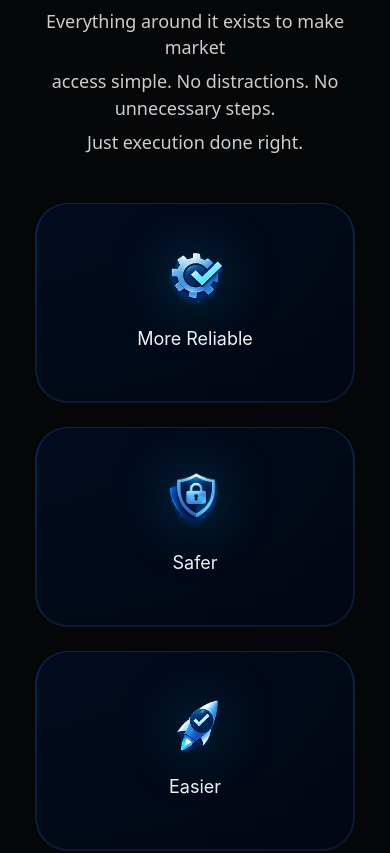
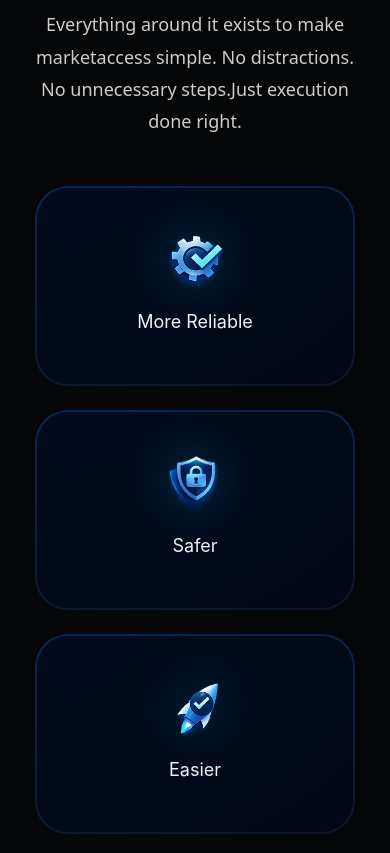
Before and after one commit to AbdullahMazher1/fuutura, a Next.js app: page /international in a window 390 px wide. Shown: the part 1260-2113 px from the top of the page. Built offline with nearby package versions, Linux system fonts and the light colour scheme.

Commit message:
added some deleted things and b2b folder dd

```diff
--- a/src/components/international/Fuutura.jsx
+++ b/src/components/international/Fuutura.jsx
@@ -1,7 +1,6 @@
 "use client";
 
 import React, { useState, useEffect } from "react";
-// Import the hook from the library
 import { useInView } from "react-intersection-observer";
 
 /* ================= CARD SHELL ================= */
@@ -19,7 +18,6 @@ function CardShell({
         className,
       ].join(" ")}
     >
-
       <div
         className="h-full w-full rounded-[31px] overflow-hidden"
         style={{
@@ -47,6 +45,7 @@ function StackCard({
   isFirstDeck = false,
   scale = 1,
   isMobile = false,
+  delay = 0,
 }) {
   const getTransform = () => {
     return `translateX(${(isOpen ? openX : closedX) * scale}px) translateY(-50%)`;
@@ -56,12 +55,19 @@ function StackCard({
     <div
       className={
         isMobile
-          ? "relative w-full max-w-[320px] mx-auto"
+          ? "relative w-full max-w-[320px] mx-auto transition-all duration-700 ease-out"
           : "absolute right-0 top-1/2 transition-all duration-[900ms] ease-[cubic-bezier(0.22,1,0.36,1)]"
       }
       style={
         isMobile
-          ? { height: "200px" }
+          ? {
+              height: "200px",
+              opacity: isOpen ? 1 : 0,
+              transform: isOpen
+                ? "translateY(0px)"
+                : "translateY(-40px)",
+              transitionDelay: `${delay}ms`,
+            }
           : {
               width: `${width * scale}px`,
               height: `${height * scale}px`,
@@ -96,16 +102,10 @@ function Fuutura() {
   const [scale, setScale] = useState(1);
   const [isMobile, setIsMobile] = useState(false);
 
-  // Setup the Intersection Observer
-  // threshold: 0.2 means trigger 'inView' when 20% visible
-  // We use the inView boolean directly to control the 'open' state
   const { ref, inView } = useInView({
-    threshold: [0.1, 0.2], // We track both 10% and 20%
-    initialInView: false,
+    threshold: 0.1,
   });
 
-  // Derived state: Open if inView (at 20% threshold)
-  // To strictly meet "10% out of view go back", we calculate it based on the hook's entry/exit
   const isOpen = inView;
 
   useEffect(() => {
@@ -124,12 +124,11 @@ function Fuutura() {
 
   return (
     <section
-      ref={ref} // Attach observer to the section
+      ref={ref}
       className="relative w-full bg-[#050608] py-16 lg:py-24 overflow-x-hidden"
     >
       <div className="mx-auto max-w-[1440px] px-6 lg:px-12">
         <div className="grid items-center gap-12 lg:gap-16 lg:grid-cols-12">
-
           {/* ================= LEFT TEXT ================= */}
           <div className="lg:col-span-5 text-center lg:text-left">
             <h2 className="font-futura text-3xl sm:text-4xl md:text-5xl lg:text-[56px] leading-[1.05] text-white">
@@ -140,17 +139,22 @@ function Fuutura() {
               Fuutura is built for friction free market access.
             </p>
 
-            <div className="mt-8 lg:mt-10 space-y-2 text-lg sm:text-xl lg:text-[22px] leading-[1.45] text-white/80">
-              <p>Everything around it exists to make market</p>
-              <p>access simple. No distractions. No unnecessary steps.</p>
-              <p>Just execution done right.</p>
+            <div className="mt-8 lg:mt-6 text-lg sm:text-xl lg:text-[22px] leading-[1.8] text-white/80">
+              <p>
+                Everything around it exists to make market
+                <br className="hidden lg:block" />
+                access simple. No distractions. No unnecessary steps.
+                <br className="hidden lg:block" />
+                Just execution done right.
+              </p>
             </div>
           </div>
 
           {/* ================= RIGHT CARDS ================= */}
           <div className="lg:col-span-7 flex justify-center lg:justify-end">
             <div
-              className={`relative w-full ${isMobile ? "flex flex-col items-center gap-6" : ""
+              className={`relative w-full ${
+                isMobile ? "flex flex-col items-center gap-6" : ""
               }`}
               style={
                 isMobile
@@ -160,7 +164,6 @@ function Fuutura() {
                       width: `${760 * scale}px`,
                     }
               }
-            // Hover events removed as requested
             >
               {isMobile ? (
                 <>
@@ -168,16 +171,22 @@ function Fuutura() {
                     label="More Reliable"
                     imgSrc="/Images/setting.png"
                     isMobile={true}
+                    isOpen={isOpen}
+                    delay={0}
                   />
                   <StackCard
                     label="Safer"
                     imgSrc="/Images/sheildlock.png"
                     isMobile={true}
+                    isOpen={isOpen}
+                    delay={150}
                   />
                   <StackCard
                     label="Easier"
                     imgSrc="/Images/rocket.png"
                     isMobile={true}
+                    isOpen={isOpen}
+                    delay={300}
                   />
                 </>
               ) : (
--- a/src/components/international/FuuturaUsage.jsx
+++ b/src/components/international/FuuturaUsage.jsx
@@ -68,9 +68,11 @@ const FuuturaUsage = () => {
       {/* ===== VIDEO (DESKTOP ONLY) ===== */}
       <video
         ref={videoRef}
-        className="absolute inset-0 w-full h-full object-cover brightness-125 contrast-110 hidden lg:block"
+        className="absolute inset-0 w-full h-full object-cover brightness-125 contrast-110"
         src="/beam.mp4"
+        autoPlay
         muted
+        loop
         playsInline
         preload="auto"
       />
@@ -141,30 +143,7 @@ const FuuturaUsage = () => {
             <div className="hidden lg:block" />
 
             {/* ===== RIGHT ===== */}
-            {/* <div
-              className="pl-0 lg:pl-12 text-center lg:text-left"
-              data-aos="fade-left"
-            >
-              {features.map((item, i) => (
-                <div
-                  key={i}
-                  className="flex items-center gap-6 justify-center lg:justify-start"
-                >
-                  <div className="relative w-[70px] h-[70px] sm:w-[80px] sm:h-[80px] lg:w-[88px] lg:h-[88px] flex-shrink-0">
-                    <Image
-                      src={item.icon}
-                      alt={item.title}
-                      fill
-                      className="object-contain"
-                    />
-                  </div>
 
-                  <h4 className="text-[18px] sm:text-[20px] lg:text-[22px] font-medium text-white/90 leading-tight">
-                    {item.title}
-                  </h4>
-                </div>
-              ))}
-            </div> */}
             <div
               className="pl-0 lg:pl-12 text-center lg:text-left mt-12"
               data-aos="fade-left"
--- a/src/components/international/Platoform.jsx
+++ b/src/components/international/Platoform.jsx
@@ -35,14 +35,14 @@ function Platform() {
         <h2 className="text-[#00C2FF] text-4xl md:text-6xl font-bold mb-4 md:mb-6 tracking-tight">
           The <span className="text-white">Platform</span>
         </h2>
-        <p className="text-white/80 text-base md:text-xl max-w-3xl mx-auto leading-relaxed uppercase tracking-wider">
+        <p className="lg:mt-8 text-white/80 text-base md:text-xl max-w-3xl mx-auto leading-relaxed uppercase tracking-wider">
           FUUTURA Is A Web3 Terminal Built For Simple, Secure, And Reliable
           Market Access.
         </p>
       </div>
 
       {/* 2. Visual Centerpiece Container - Anchored to bottom */}
-      <div className="relative flex-1 w-full flex flex-col justify-end items-center mt-8 lg:mt-0">
+      <div className="relative flex-1 w-full flex flex-col justify-end items-center mt-4 lg:mt-8">
         {/* Background Animation - Blended from top */}
         <div
           className="absolute bottom-[-5%] transition-all duration-1000 ease-out z-10"
```
Also changed, not shown: public/Images/favicon.png (added), src/components/international/Moderan.jsx (indentation only). Lines whose indentation alone changed are shown as unchanged.
